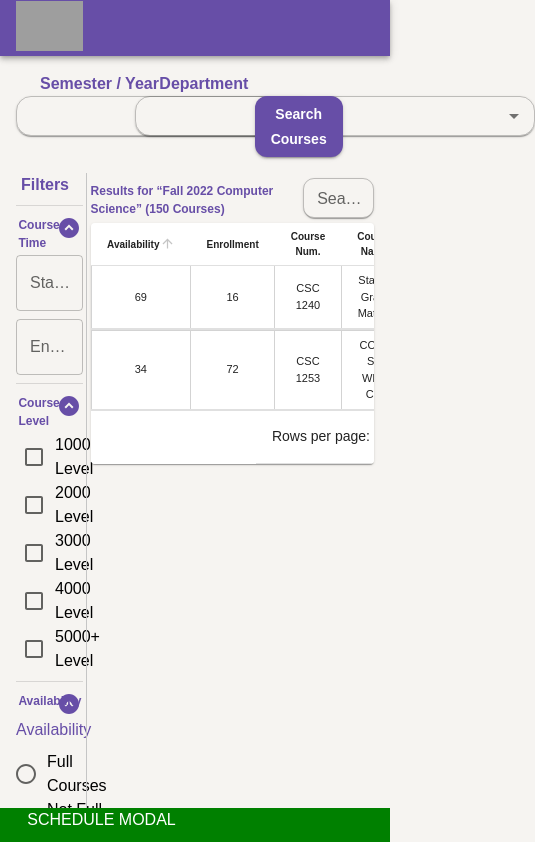
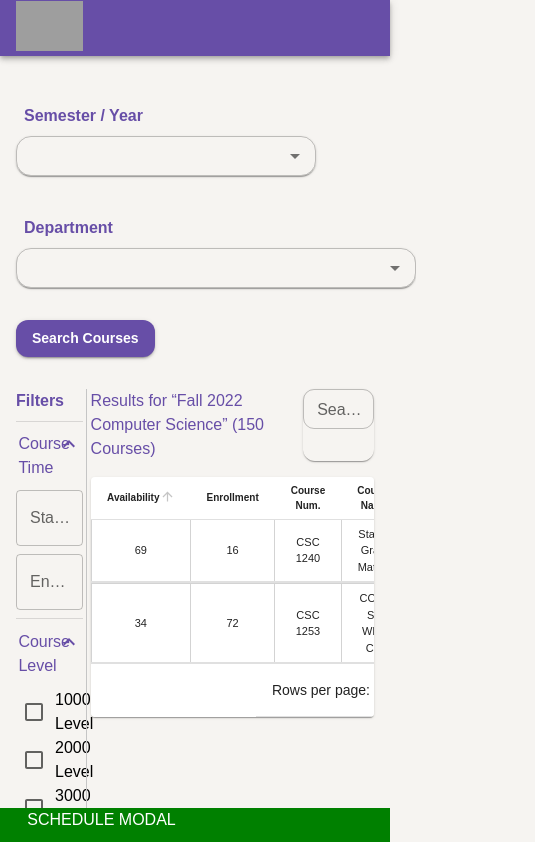
Before and after one commit to BaboyaChoch/ScheduleBookletRevamped, a React (Create React App) app in the folder booklet/: page / in a window 390 px wide. Shown: the top 842 px of the page, 535 px wide, since content can reach past the window. Built offline with nearby package versions, Linux system fonts and the light colour scheme; grey boxes are pictures that could not be loaded.

Commit message:
[frontend] make search bars for responsive to changing screen size

```diff
--- a/booklet/src/App.js
+++ b/booklet/src/App.js
@@ -46,28 +46,36 @@ export default function App() {
 
   const [isDarkMode, setIsDarkMode] = useState(false);
   const [filters, setFilters] = useState(null);
+  const [semesterYearKeyWord, setSemesterYearKeyword] = useState(null);
+  const [departmentKeyWord, setDepartmentKeyword] = useState(null);
 
 
   useEffect(() => {
     setIsDarkMode(theme.palette.mode == "dark");
-    console.log(theme);
+    // console.log(theme);
   });
 
   useEffect(() => {
-    console.log(
-      `CURRENT_THEME_MODE: ${theme.palette.mode}`,
-      `IS_DARK_MODE: ${isDarkMode}`
-    );
+    // console.log(
+    //   `CURRENT_THEME_MODE: ${theme.palette.mode}`,
+    //   `IS_DARK_MODE: ${isDarkMode}`
+    // );
     theme.palette.mode = isDarkMode ? "dark" : "light";
   }, [isDarkMode]);
 
+  // for debugging purposes, feel free to comment out
   useEffect(() => {
-    console.log("FILTERS_TO_APPLY: ",filters);
+    console.log("App.js| Filters: ",filters);
   }, [filters]);
+
+// for debugging purposes, feel free to comment out
+  useEffect(() => {
+    console.log("App.js| Semester/Year: ", semesterYearKeyWord, " Deparment: ", departmentKeyWord)
+  }, [departmentKeyWord, semesterYearKeyWord]);
 
   return (
     <div className={classes.root}>
-      <Grid container>
+      <Grid container spacing={3}>
         <Grid item sx={{width: '100%'}}>
           <NavBar />
         </Grid>
@@ -75,7 +83,12 @@ export default function App() {
           <Container maxWidth={"xl"}>
             <Grid container direction='column' spacing={2}>
               <Grid item sx={{ width: '100%'}}>
-                <SearchBar />
+                <SearchBar
+                  semesterValue={semesterYearKeyWord}
+                  setSemesterValue={setSemesterYearKeyword}
+                  departmentValue={departmentKeyWord}
+                  setDepartmentValue={setDepartmentKeyword}
+                />
               </Grid>
               <Grid container item>
                 <Grid item xs={2.25} className={classes.filters}>
--- a/booklet/src/components/Availibility.js
+++ b/booklet/src/components/Availibility.js
@@ -29,9 +29,6 @@ export default function Availability({value, setValue, defaultValue}) {
   return (
     <Grid container direction="column" spacing={1}>
       <Grid item>
-        <Typography sx={{ color: "#674EA7" }}> Availability </Typography>
-      </Grid>
-      <Grid item>
         <RadioGroup defaultValue={defaultValue}>
           {availabilityOptions.map((element) => {
             return (
--- a/booklet/src/components/CollapsableFilter.js
+++ b/booklet/src/components/CollapsableContainer.js
@@ -1,29 +1,29 @@
 import { Collapse, Grid, Typography } from "@mui/material";
-import ExpandCircleDownIcon from "@mui/icons-material/ExpandCircleDown";
-// import ExpandMoreIcon from '@mui/icons-material/ExpandMore'; another potential icon for collapse/expand action
+import ExpandCircleDownIcon from "@mui/icons-material/ExpandCircleDown"; // another potential icon for collapse/expand action
+import ExpandMoreIcon from '@mui/icons-material/ExpandMore';
 import React from "react";
 
-export default function CollapsableFilter({children, label, open, setOpen}) {
+export default function CollapsableContainer({children, label, open, setOpen}) {
 
   return (
     <div>
       <Grid container sx={{ p: .3}}>
         <Grid item xs={9} sx={{display: 'flex', justifyContent: 'flex-start'}}>
-          <Typography color="primary" fontWeight={600} fontSize={12}>{label}</Typography>
+          <Typography color="primary" fontWeight={500} >{label}</Typography>
         </Grid>
         <Grid
           item
           xs={3}
           sx={{display: 'flex', justifyContent: 'flex-end'}}
         >
-          <ExpandCircleDownIcon
+          <ExpandMoreIcon
             sx={{transform: open ? 'rotate(180deg)' : ''}}
             color='primary'
             onClick={() => setOpen(!open)}
           />
         </Grid>
       </Grid>
-      <Collapse in={open} timeout="auto" unmountOnExit>
+      <Collapse in={open} timeout="auto" unmountOnExit sx={{marginTop: 1}}>
         {children}
       </Collapse>
     </div>
--- a/booklet/src/components/CoursesTable.js
+++ b/booklet/src/components/CoursesTable.js
@@ -440,8 +440,8 @@ export default function CoursesTable() {
   }, [filteredRows]);
 
   return (
-    <Box sx={{ width: "100%" }}>
-      <Box sx={{ padding: "5px 0px 5px" }}>
+    <Box sx={{ width: "100%"}}>
+      <Box sx={{marginBottom: 2}}>
         <Grid container>
           <Grid
             item
@@ -449,10 +449,10 @@ export default function CoursesTable() {
             sx={{
               display: "flex",
               justifyContent: "flex-start",
-              alignItems: "end",
+              alignItems: "flex-end",
             }}
           >
-            <Typography fontSize={12} fontWeight={700} color="primary">
+            <Typography fontWeight={500} color="primary">
               {isFilterActive && isSearchFilterActive
                 ? `Results for “${searchKeyword}” (${filteredRows.length} Courses)`
                 : "Results for “Fall 2022 Computer Science” (150 Courses)"}
--- a/booklet/src/components/Filters.js
+++ b/booklet/src/components/Filters.js
@@ -13,7 +13,7 @@ import React from "react";
 import CourseTime from "./CourseTime";
 import CheckmarkDisplayer from "./CheckmarkDisplayer";
 import Availability from "./Availibility";
-import CollapsableFilter from "./CollapsableFilter";
+import CollapsableContainer from "./CollapsableContainer";
 
 const useStyles = makeStyles({
   root: {},
@@ -25,7 +25,6 @@ const useStyles = makeStyles({
     paddingTop: 3,
   },
   filterStack: {
-    paddingLeft: 5,
   },
 });
 
@@ -92,50 +91,50 @@ export default function Filters({ filters, setFilters }) {
         </div>
 
         {/* Course Times Filter*/}
-        <CollapsableFilter label={"Course Time"} open={openCourseTimeFilter} setOpen={setOpenCourseTimeFilter}>
+        <CollapsableContainer label={"Course Time"} open={openCourseTimeFilter} setOpen={setOpenCourseTimeFilter}>
           <CourseTime
             value={courseTimes}
             setValue={setCourseTimes}
           />
-        </CollapsableFilter>
+        </CollapsableContainer>
 
         {/* Course Levels Filter */}
-        <CollapsableFilter label={"Course Level"} open={openCourseLevelsFilter} setOpen={setOpenCourseLevelsFilter}>
+        <CollapsableContainer label={"Course Level"} open={openCourseLevelsFilter} setOpen={setOpenCourseLevelsFilter}>
           <CheckmarkDisplayer
             value={courseLevels}
             setValue={setCourseLevels}
             itemList={courseLevelList}
           />
-        </CollapsableFilter>
+        </CollapsableContainer>
 
 
         {/* Availability Filter */}
-        <CollapsableFilter label={"Availability"} open={openAvailabilityFilter} setOpen={setOpenAvailabilityFilter}>
+        <CollapsableContainer label={"Availability"} open={openAvailabilityFilter} setOpen={setOpenAvailabilityFilter}>
           <Availability
             value={availability}
             setValue={setAvailability}
             defaultValue={AVAILABILITY_DEFAULT_VALUE}
             />
-        </CollapsableFilter>
+        </CollapsableContainer>
 
         {/* Course Days Filter */}
-        <CollapsableFilter label={"Course Days"} open={openCourseDaysFilter} setOpen={setOpenCourseDaysFilter}>
+        <CollapsableContainer label={"Course Days"} open={openCourseDaysFilter} setOpen={setOpenCourseDaysFilter}>
           <CheckmarkDisplayer
             value={courseDays}
             setValue={setCourseDays}
             headerText="Course Days"
             itemList={courseDayList}
           />
-        </CollapsableFilter>
+        </CollapsableContainer>
 
         {/* Credit Hours Filter */}
-        <CollapsableFilter label={"Credit Hours"} open={openCreditHoursFilter} setOpen={setOpenCreditHoursFilter}>
+        <CollapsableContainer label={"Credit Hours"} open={openCreditHoursFilter} setOpen={setOpenCreditHoursFilter}>
           <CheckmarkDisplayer
             value={creditHours}
             setValue={setCreditHours}
             itemList={creditHourList}
           />
-        </CollapsableFilter>
+        </CollapsableContainer>
 
         {/* Apply Filters Button*/}
         <Box sx={{ paddingTop: 2, alignSelf: "end",  p: 1 }}>
--- a/booklet/src/components/SearchBar.js
+++ b/booklet/src/components/SearchBar.js
@@ -5,31 +5,65 @@ import {
   Autocomplete,
   Typography,
   Button,
-  Grid,
+  Grid, Stack,
+  useMediaQuery,
 } from "@mui/material";
 
-export default function Search() {
+import {makeStyles} from "@mui/styles";
+const useStyles = makeStyles({
+  content: {
+    display: 'flex',
+    justifyContent: 'flex-start',
+    alignItems: 'center',
+  },
+});
+
+export default function Search({semesterValue, setSemesterValue, departmentValue, setDepartmentValue}) {
+  const classes = useStyles();
+  const isSmallScreen = useMediaQuery((theme) => theme.breakpoints.down('xl'));
+  const [showErrorHelperMessage, setShowErrorHelperMessage] = useState(false);
+
+  const handleSemesterYearInputChange = (event, value) => {
+    if (value !== '' || value.length > 1){
+      setSemesterValue(value)
+    } else{
+      setSemesterValue(null)
+    }
+  }
+
+  const handleDepartmentInputChange = (event, value) => {
+    if (value !== '' || value.length > 1){
+      setDepartmentValue(value)
+    } else {
+      setDepartmentValue(null)
+    }
+  }
+
+  const handleSearchCourses = () => {
+    if (semesterValue && departmentValue) {
+      setShowErrorHelperMessage(false)
+      // initiate search
+      alert("starting search.....")
+
+    } else{
+      setShowErrorHelperMessage(true)
+    }
+  }
+
   return (
-    <Grid container sx={{}}>
-      <Grid item xs={4} sx={{ ml: 3, mt: 2, backgroundColor: "" }}>
-        <Typography fontWeight="bold" color="#674EA7">
-          Semester / Year{" "}
+    <Grid container direction={isSmallScreen ? 'column' : 'row'}>
+      <Grid className={classes.content} item xs={2.5} sx={{m: 2, marginLeft: 0}}>
+        <Stack>
+          <Typography fontWeight="bold" color="#674EA7" sx={{m: 1}}>
+            Semester / Year
           </Typography>
-      </Grid>
-      <Grid item xs={5} sx={{ mt: 2, backgroundColor: "" }}>
-        <Typography fontWeight="bold" color="#674EA7">
-          Department
-        </Typography>
-      </Grid>
-
-      <Grid item xs={4} sx={{ backgroundColor: "" }}>
           <Autocomplete
             componentsProps={{ paper: { sx: { width: 250, margin: "auto" } } }}
             disablePortal
             id="auto-highlight"
             size="small"
             options={Semester}
-          noOptionsText="No Results"
+            noOptionsText="No Options..="
             sx={{ width: 300 }}
             renderInput={(params) => (
               <TextField
@@ -42,16 +76,22 @@ export default function Search() {
                 }}
               />
             )}
+            onInputChange={handleSemesterYearInputChange}
           />
+        </Stack>
       </Grid>
-      <Grid item xs={4} sx={{ backgroundColor: "" }}>
+      <Grid className={classes.content} item xs={3.3} sx={{m: 2, marginLeft: isSmallScreen ? 0 : ''}}>
+        <Stack>
+          <Typography fontWeight="bold" color="#674EA7" sx={{m: 1}}>
+            Department
+          </Typography>
           <Autocomplete
             componentsProps={{ paper: { sx: { width: 350, margin: "auto" } } }}
             disablePortal
             id="auto-highlight"
             size="small"
             options={Department}
-          noOptionsText="No Results"
+            noOptionsText="No Options..="
             sx={{ width: 400 }}
             renderInput={(params) => (
               <TextField
@@ -64,9 +104,18 @@ export default function Search() {
                 }}
               />
             )}
+            onInputChange={handleDepartmentInputChange}
+
           />
+        </Stack>
       </Grid>
-      <Grid item xs={2}>
+      <Grid item xs={1.2} sx={{
+        display: 'flex',
+        justifyContent: 'flex-start',
+        alignItems: 'flex-end',
+        m: 2,
+        marginLeft: isSmallScreen ? 0 : ''
+      }} >
         <Button
           variant="contained"
           sx={{
@@ -76,18 +125,29 @@ export default function Search() {
             fontWeight: "bold",
             backgroundColor: "#674EA7",
           }}
-          onClick
-          {...() => {
-            alert("clicked");
-          }}
+          onClick={handleSearchCourses}
         >
           Search Courses
         </Button>
+      </Grid>
+      <Grid item sx={{display: 'flex', alignItems: 'flex-end', marginLeft: isSmallScreen ? 0 : ''}}>
+        {
+          showErrorHelperMessage ?
+            <Typography sx={{color: '#d32f2f', p: isSmallScreen ? 0 : 1.3, m: 2, fontSize: 11, fontWeight: 500}}>
+              Make selection for both Semester/Year and Department
+            </Typography> : null
+        }
       </Grid>
     </Grid>
   );
 }
 
-const Semester = [{ label: "Spring 2023" }, { label: "Fall 2022" }];
+const Semester = [
+  { value: "Spring 2023" , label: "Spring 2023" },
+  { value: "Fall 2022", label: "Fall 2022" }
+];
 
-const Department = [{ label: "Art History" }, { label: "Computer Science" }];
+const Department = [
+  { value: "Art History", label: "Art History" },
+  { value: "Computer Science", label: "Computer Science" }
+];
```
Lines whose indentation alone changed are shown as unchanged.
